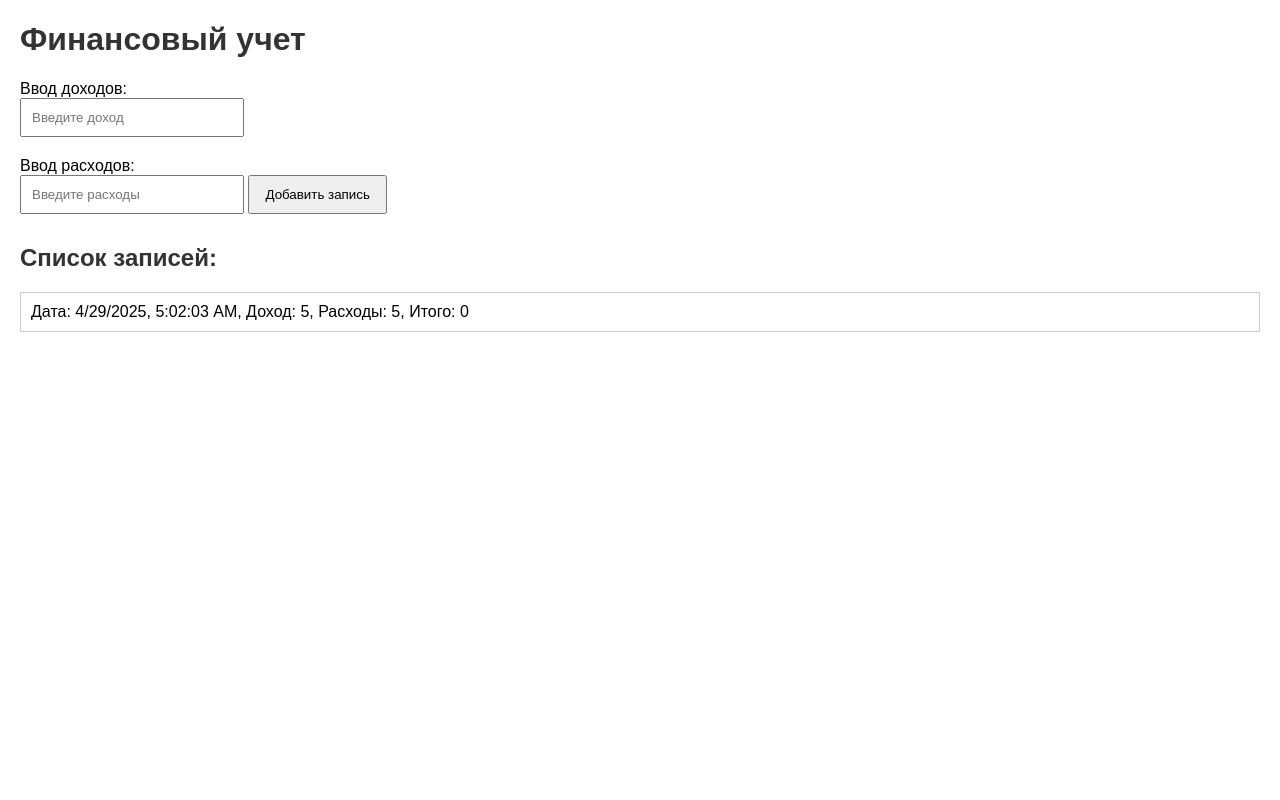
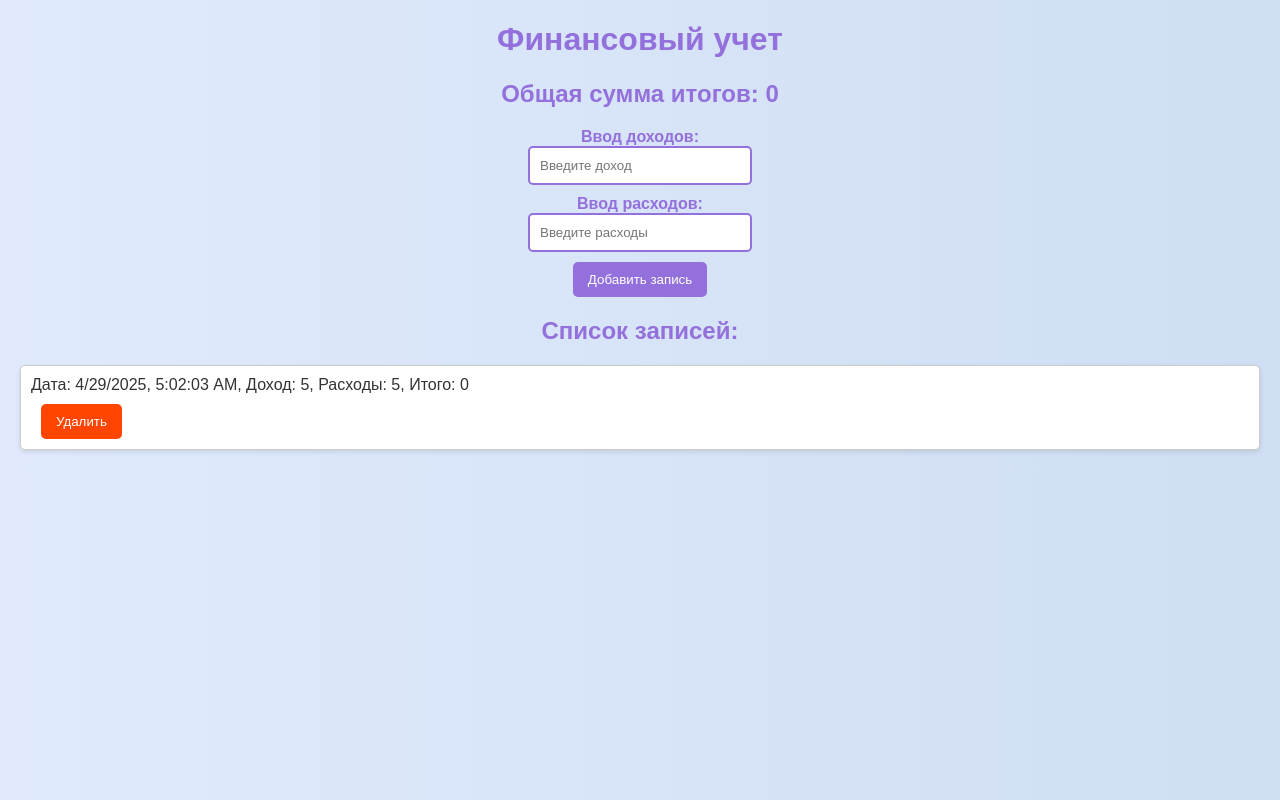
Before and after one commit to ThisIsInga/JSFinance, a plain HTML site: page index.html in a window 1280 px wide. Both pictures are taken after typing "5", "5" into the empty fields and a click on the button "Добавить запись". Drawn offline with Linux system fonts and the light colour scheme.

Commit message:
version 2 with describe

```diff
--- a/index.html
+++ b/index.html
@@ -8,7 +8,7 @@
 </head>
 <body>
     <h1>Финансовый учет</h1>
-
+    <h2>Общая сумма итогов: <span id="totalSum">0</span></h2>
     <form id="entryForm" onsubmit="addEntry(event)">
         <label for="income">Ввод доходов:</label>
         <input type="number" id="income" required placeholder="Введите доход">
--- a/script.js
+++ b/script.js
@@ -1,11 +1,12 @@
 document.addEventListener('DOMContentLoaded', loadEntries);
 
+//будет вызываться при отправке формы.
 function addEntry(event) {
-    event.preventDefault();
+    event.preventDefault(); //Отменяет стандартное поведение формы (перезагрузку страницы).
 
     const income = parseFloat(document.getElementById('income').value) || 0;
     const expenses = parseFloat(document.getElementById('expenses').value) || 0;
-    const total = income - expenses;
+    const total = income - expenses; // (доход - расходы).
 
     const entry = {
         income,
@@ -14,30 +15,54 @@ function addEntry(event) {
         date: new Date().toLocaleString(),
     };
 
-    saveEntry(entry);
-    displayEntry(entry);
+    saveEntry(entry); //Сохраняет запись в локальное хранилище.
+    displayEntry(entry); //Отображает запись в списке на странице.
+    updateTotalSum(); // Обновляем общую сумму
 
     document.getElementById('entryForm').reset(); // Сбрасываем форму
 }
 
 function saveEntry(entry) {
-    const entries = getEntries();
+    const entries = getEntries(); //Получает текущие записи из локального хранилища.
     entries.unshift(entry); // Добавляем новую запись в начало массива
-    localStorage.setItem('financialEntries', JSON.stringify(entries));
+    localStorage.setItem('financialEntries', JSON.stringify(entries)); //Сохраняет обновленный массив записей в локальное хранилище.
 }
 
-function getEntries() {
+function getEntries() { //получения записей.
     return JSON.parse(localStorage.getItem('financialEntries')) || [];
 }
 
-function displayEntry(entry) {
+function displayEntry(entry) { //Определяет функцию для отображения записи.
     const entryList = document.getElementById('entryList');
     const listItem = document.createElement('li');
     listItem.textContent = `Дата: ${entry.date}, Доход: ${entry.income}, Расходы: ${entry.expenses}, Итого: ${entry.total}`;
+
+    // Создаем кнопку удаления
+    const deleteButton = document.createElement('button');
+    deleteButton.textContent = 'Удалить';
+    deleteButton.onclick = () => deleteEntry(entry);
+
+    listItem.appendChild(deleteButton); // Добавляем кнопку к элементу списка
     entryList.prepend(listItem); // Добавление элемента в начало списка
 }
 
 function loadEntries() {
+    const entries = getEntries(); //Получает записи из локального хранилища.
+    entries.forEach(displayEntry); // Отображаем все записи
+    updateTotalSum(); // Обновляем общую сумму при загрузке
+}
+
+function updateTotalSum() { //для обновления общей суммы.
     const entries = getEntries();
-    entries.forEach(displayEntry); // Отображаем все записи
+    const totalSum = entries.reduce((sum, entry) => sum + entry.total, 0); // Вычисляет общую сумму всех записей.
+    document.getElementById('totalSum').textContent = totalSum; // Обновляем отображение общей суммы
 }
+
+function deleteEntry(entryToDelete) { //для удаления записи.
+    let entries = getEntries();
+    entries = entries.filter(entry => entry.date !== entryToDelete.date); //Фильтрует записи, удаляя ту, которую нужно удалить.
+    localStorage.setItem('financialEntries', JSON.stringify(entries)); // Сохраняем обновленный массив
+    document.getElementById('entryList').innerHTML = ''; // Очищаем список
+    entries.forEach(displayEntry); // Перерисовывает список с оставшимися записями.
+    updateTotalSum(); // Обновляем общую сумму
+}
--- a/styles.css
+++ b/styles.css
@@ -1,28 +1,77 @@
 body {
     font-family: Arial, sans-serif;
     margin: 20px;
-}
-h1, h2 {
+    background: linear-gradient(to right, #e0eafc, #cfdef3);
     color: #333;
 }
+
+h1, h2 {
+    color: #9370db;
+    text-align: center;
+}
+
 label {
     display: block;
     margin-top: 10px;
+    font-weight: bold;
+    color: #9370db;
+    text-align: center;
 }
+
 input {
     margin-bottom: 10px;
     padding: 10px;
     width: 200px;
+    border: 2px solid #9370db;
+    border-radius: 5px;
+    transition: border-color 0.3s;
+    display: block;
+    margin-left: auto;
+    margin-right: auto;
 }
+
+input:focus {
+    border-color: #b0c4de;
+    outline: none;
+}
+
 button {
     padding: 10px 15px;
+    margin-left: auto;
+    margin-right: auto;
+    display: block;
+    background-color: #9370db;
+    color: white;
+    border: none;
+    border-radius: 5px;
+    cursor: pointer;
+    transition: background-color 0.3s;
 }
+
+button:hover {
+    background-color: #b0c4de;
+}
+
 ul {
     list-style-type: none;
     padding: 0;
 }
+
 li {
     padding: 10px;
     border: 1px solid #ccc;
+    border-radius: 5px;
     margin-top: 5px;
+    background-color: #ffffff;
+    box-shadow: 0 2px 5px rgba(0, 0, 0, 0.1);
 }
+
+li button {
+    background-color: #ff4500;
+    margin-left: 10px;
+    margin-top: 10px;
+}
+
+li button:hover {
+    background-color: #ff6347;
+}
```
